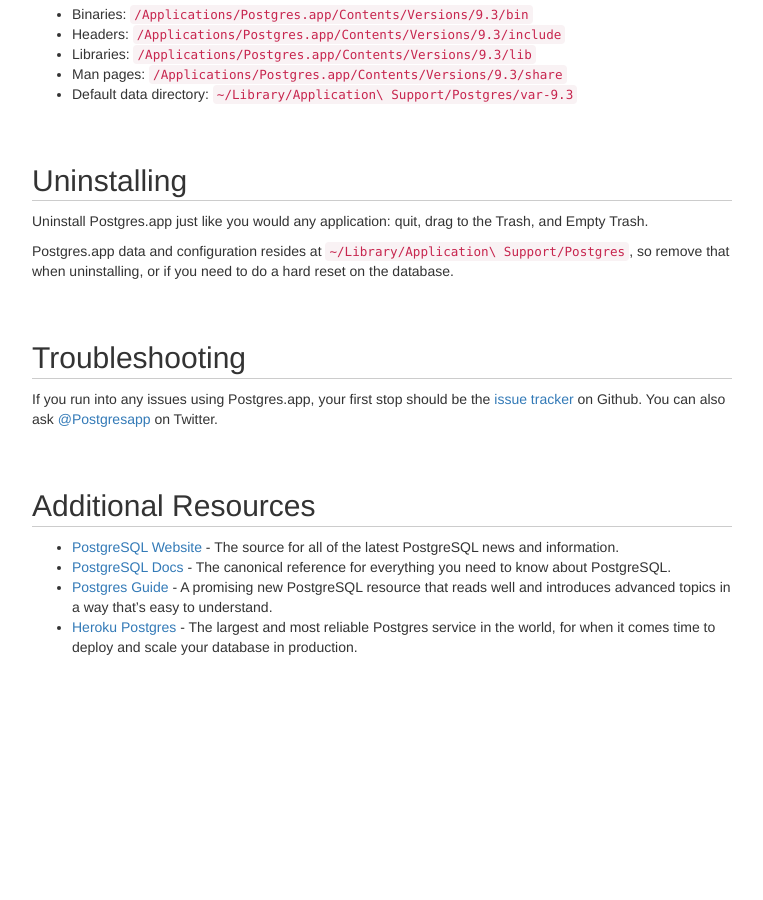
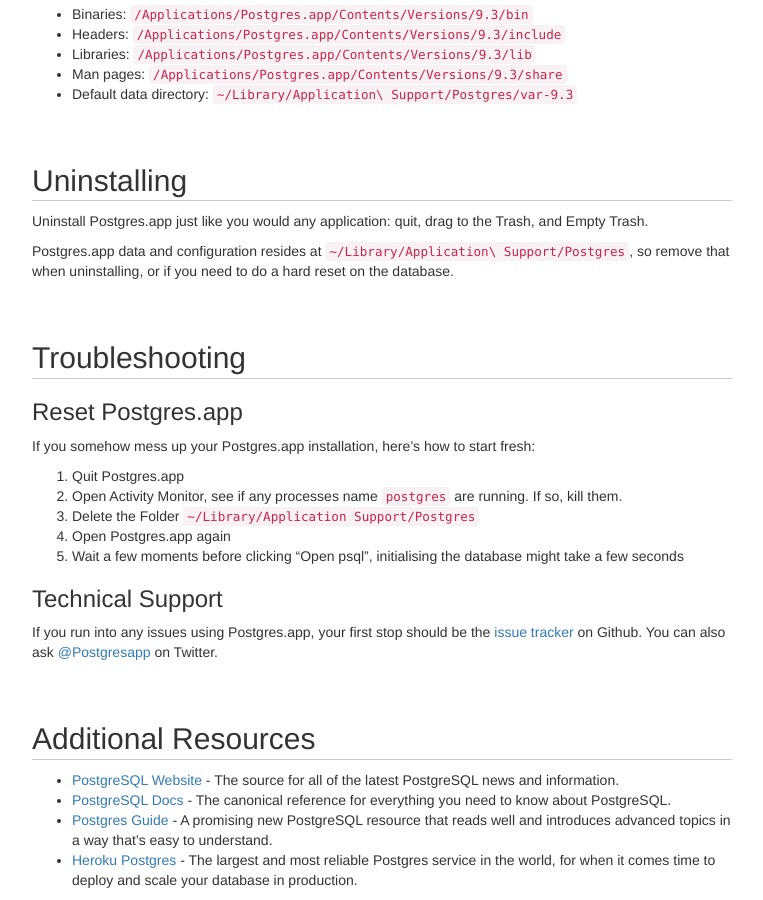
Before and after one commit to PostgresApp/PostgresApp, a Jekyll site: the page built from documentation/index.md, in a window 1280 px wide and 900 px high, scrolled down 4500 px. Shown: the whole window, without its empty margins (258-1021 px from the left). Built offline with Jekyll 4.4.1, drawn with Linux system fonts in a browser that asks for light colours; nearby versions of some CDN libraries; Markdown is read by kramdown in place of the engine named in the settings; before the commit the page ends 5167 px from its top, so only the background shows below that.

Commit message:
Added "Reset Postgres.app" instructions

```diff
--- a/documentation/index.md
+++ b/documentation/index.md
@@ -241,6 +241,18 @@
 
 ## Troubleshooting
 
+### Reset Postgres.app
+
+If you somehow mess up your Postgres.app installation, here's how to start fresh:
+
+1. Quit Postgres.app
+2. Open Activity Monitor, see if any processes name `postgres` are running. If so, kill them.
+3. Delete the Folder `~/Library/Application Support/Postgres`
+4. Open Postgres.app again
+5. Wait a few moments before clicking "Open psql", initialising the database might take a few seconds
+
+### Technical Support
+
 If you run into any issues using Postgres.app, your first stop should be the [issue tracker](https://github.com/postgresapp/postgresapp/issues) on Github.
 You can also ask [@Postgresapp](https://twitter.com/Postgresapp) on Twitter.
 
```
